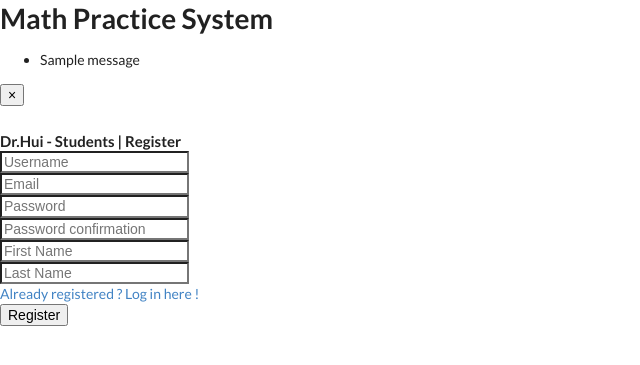
After one commit to fiennyangeln/Math-Practice-System, a Django app: page /students/register/ in a window 1280 px wide. The commit adds this page. Shown: the top 365 px of the page, without its empty margins (0-640 px from the left). Run offline with Django 3.2, Linux system fonts and the light colour scheme; tables that the repository leaves empty hold one stand-in row (values such as "Sample post"); one stand-in notice (Sample message) is shown.

Commit message:
add user authentication

```diff
--- a/apps/students/controllers/base_views.py
+++ b/apps/students/controllers/base_views.py
@@ -1,20 +1,40 @@
-from django.shortcuts import render
+from django.shortcuts import render, redirect
 from django.http import HttpResponseRedirect
 from webmodels.models import *
+from django.contrib.auth import authenticate, login, logout
+from django.contrib import messages
+from django.contrib.auth.models import User
 class BaseView():
     def dashboard(request):
-        param={'edu_level':EducationLevel.objects.all()}
-        print (type(request.session.get('edu_id')))
+        param={'edu_level' : EducationLevel.objects.all()}
         return render(request,'index.html',param)
 
     def switch_edu(request, edu_id=0):
-        if (edu_id!=0):
+        if (int(edu_id)!=0):
             request.session['edu_id'] = int(edu_id)
-            print (type(request.session.get('edu_id')))
-        elif 'q' in request.GET:
-            request.session['edu_id'] = request.GET['q']
+        elif 'q' in request.GET and request.GET['q']!="0":
+            request.session['edu_id'] = int(request.GET['q'])
 
         return HttpResponseRedirect(request.META.get('HTTP_REFERER'))
 
     def qa(request):
         return HttpResponseRedirect('http://155.69.150.211:8001/')
+
+    def log_in(request):
+        param ={}
+        if request.method == 'GET':
+            if not request.user.is_authenticated:
+                return redirect('/students/home')
+            else:
+                return render(request,'login.html',param)
+        if request.method == 'POST':
+            return redirect('/students/home')
+
+    def register(request):
+        param ={}
+        return render(request,'register.html',param)
+
+    def log_out(request):
+        param ={}
+        logout(request)
+        return redirect('/students/login')
--- /dev/null
+++ b/apps/students/templates/register.html
@@ -0,0 +1,97 @@
+{% extends 'base.html' %}
+
+{% block body %}
+<form method="post" action="/students/register/">
+  <div class="container">
+    <div class="row">
+      <div class="col-md-4"></div>
+      <div class="col-md-4">
+        {% if messages %}
+        <ul class="alert alert-danger center-block list-unstyled">
+          {% for message in messages %}
+          <li
+            {% if message.tags %}
+              class="text-danger messages"
+            {% endif %}>
+            {{ message }}
+          </li>
+          {% endfor %}
+        </ul>
+        {% endif %}
+      </div>
+      <div class="col-md-4"></div>
+    </div>
+  </div>
+
+  {% csrf_token %}
+
+  <div class="modal-dialog">
+    <div class="modal-content">
+      <div class="modal-header">
+        <button type="button" class="close" data-dismiss="modal" aria-hidden="true">×</button>
+        <h4 class="modal-title" id="myModalLabel">Dr.Hui - Students | Register</h4>
+      </div> <!-- /.modal-header -->
+
+      <div class="modal-body">
+        <form role="form">
+          <div class="form-group">
+            <div class="input-group">
+              <input type="text" class="form-control" placeholder="Username" name="username" required>
+              <label class="input-group-addon glyphicon glyphicon-user"></label>
+            </div>
+          </div> <!-- /.form-group -->
+
+          <div class="form-group">
+            <div class="input-group">
+              <input type="text" class="form-control" placeholder="Email" name="email" required>
+              <label class="input-group-addon glyphicon glyphicon-envelope"></label>
+            </div> <!-- /.input-group -->
+          </div> <!-- /.form-group -->
+
+          <div class="form-group">
+            <div class="input-group">
+              <input type="password" class="form-control" placeholder="Password" name="password" required>
+              <label class="input-group-addon glyphicon glyphicon-lock"></label>
+            </div> <!-- /.input-group -->
+          </div> <!-- /.form-group -->
+
+          <div class="form-group">
+            <div class="input-group">
+              <input type="password" class="form-control" placeholder="Password confirmation" name="password_confirmation" required>
+              <label class="input-group-addon glyphicon glyphicon-lock"></label>
+            </div> <!-- /.input-group -->
+          </div> <!-- /.form-group -->
+
+          <div class="form-group">
+            <div class="input-group">
+              <input type="text" class="form-control" placeholder="First Name" name="first_name" required>
+              <label class="input-group-addon glyphicon glyphicon-heart"></label>
+            </div> <!-- /.input-group -->
+          </div> <!-- /.form-group -->
+
+          <div class="form-group">
+            <div class="input-group">
+              <input type="text" class="form-control" placeholder="Last Name" name="last_name" required>
+              <label class="input-group-addon glyphicon glyphicon-heart"></label>
+            </div> <!-- /.input-group -->
+          </div> <!-- /.form-group -->
+
+          <div class="form-group">
+            <div class="input-group center-block text-center">
+              <a href="/students/login_student/">Already registered ? Log in here !</a>
+            </div> <!-- /.input-group -->
+          </div> <!-- /.form-group -->
+
+
+      </div> <!-- /.modal-body -->
+
+      <div class="modal-footer">
+        <button class="form-control btn btn-default">Register</button>
+      </div> <!-- /.modal-footer -->
+
+    </div><!-- /.modal-content -->
+
+  </div><!-- /.modal-dialog -->
+</form>
+
+{% endblock %}
--- a/apps/students/urls.py
+++ b/apps/students/urls.py
@@ -8,7 +8,11 @@ from .controllers.quiz_views import QuizView
 from .controllers.paper_views import PaperView
 
 urlpatterns = [
-    url(r'^$', BaseView.dashboard, name="students_home"),
+    url(r'^$', BaseView.log_in, name="default"),
+    url(r'^login/$',BaseView.log_in, name="students_login"),
+    url(r'^logout/$',BaseView.log_out, name="students_logout"),
+    url (r'^register/$',BaseView.register,name="students_register"),
+    url(r'^home/$', BaseView.dashboard, name="students_home"),
     url(r'^switch_edu/(?P<edu_id>[0-9]+)/$', BaseView.switch_edu, name="students_switchedu"),
     url(r'^switch_edu/$', BaseView.switch_edu, name="students_switchedu"),
     url(r'^concepts/$', ConceptView.dashboard, name="students_concept"),
--- a/templates/homepage/index.html
+++ b/templates/homepage/index.html
@@ -18,7 +18,7 @@
 <div class="btn-block">
     <div class="jumbotron jumbotron-fluid text-center">
         <h1>Math Practice System</h1>
-        <a href="{% url 'students_home' %}">
+        <a href="{% url 'students_login' %}">
         <button class="ui basic button">
           <i class="icon user"></i>
             Students
```
Also changed, not shown: apps/students/templates/login.html (added, +81 -0 lines).
